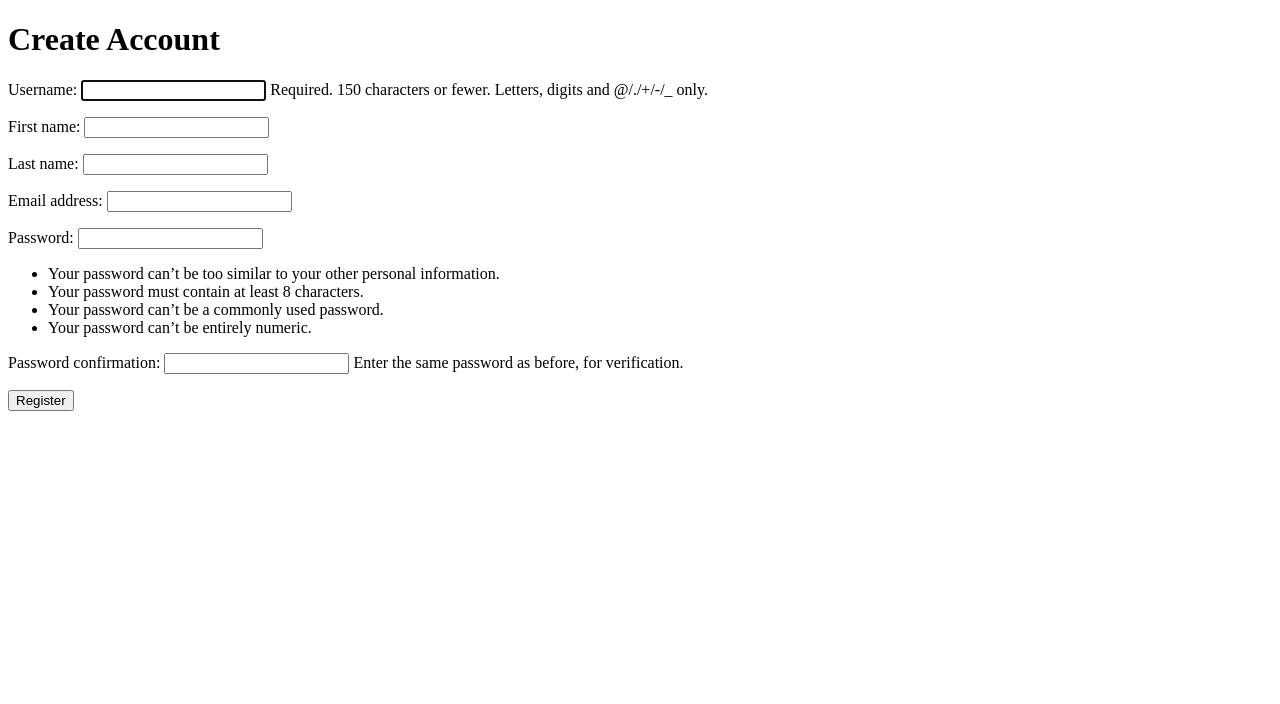
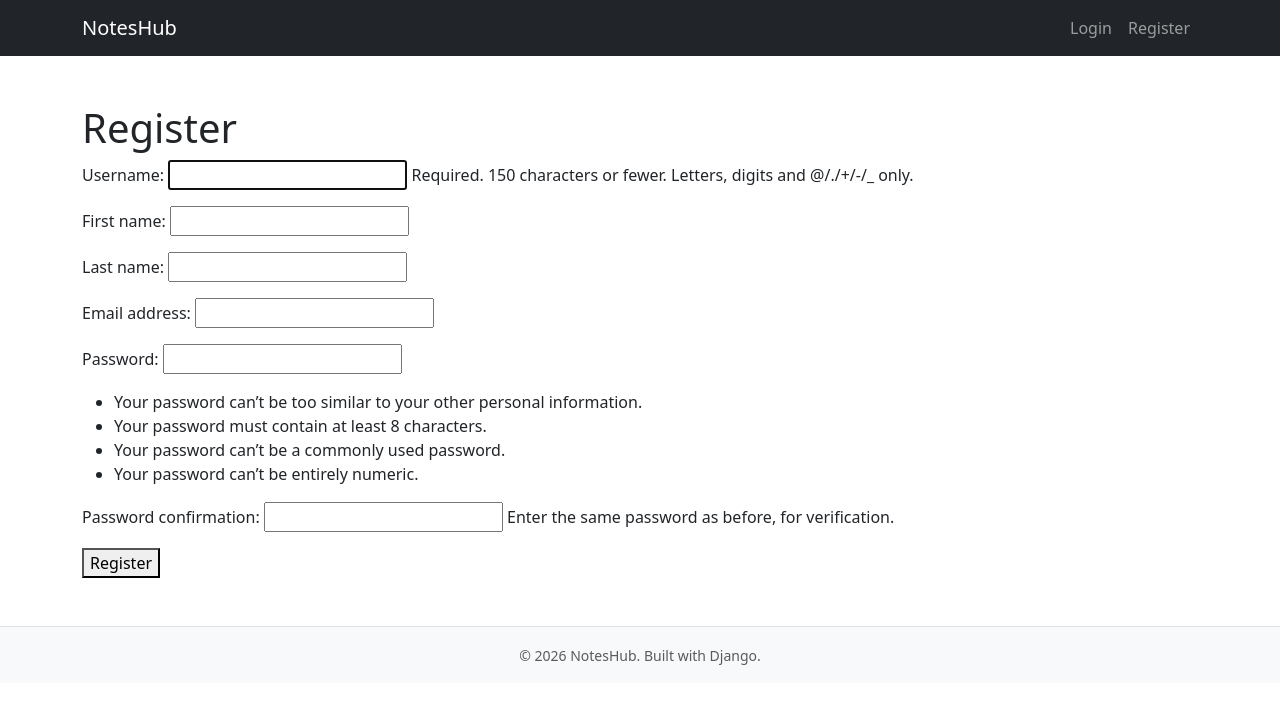
Before and after one commit to EmonJoy/Django_smallProjects, a Django app: page /accounts/register/ in a window 1280 px wide. Shown: the top 704 px of the page. Run offline with Django 5.2, Linux system fonts and the light colour scheme.

Commit message:
feat: complete reusable layout components

```diff
--- a/accounts/urls.py
+++ b/accounts/urls.py
@@ -4,4 +4,5 @@ from . import views
 
 urlpatterns = [
     path("register/", views.register, name="register"),
+    path("login/", views.login_view, name="login"),
 ]
--- a/accounts/views.py
+++ b/accounts/views.py
@@ -1,8 +1,10 @@
 from django.shortcuts import render, redirect
 from django.contrib import messages
 
+from django.contrib.auth.forms import AuthenticationForm
+from django.contrib.auth import authenticate, login
+
 from .forms import UserRegistrationForm
-
 
 def register(request):
     if request.user.is_authenticated:
@@ -19,7 +21,7 @@ def register(request):
                 "Account created successfully. Please login.",
             )
 
-            return redirect("login")
+            return redirect("register")
 
     else:
         form = UserRegistrationForm()
@@ -33,3 +35,44 @@ def register(request):
         "accounts/register.html",
         context,
     )
+
+def login_view(request):
+
+    if request.user.is_authenticated:
+        return redirect("register")
+
+    if request.method == "POST":
+
+        form = AuthenticationForm(request, data=request.POST)
+
+        if form.is_valid():
+
+            username = form.cleaned_data.get("username")
+            password = form.cleaned_data.get("password")
+
+            user = authenticate(
+                request,
+                username=username,
+                password=password,
+            )
+
+            if user is not None:
+                login(request, user)
+
+                messages.success(
+                    request,
+                    f"Welcome back, {user.username}!",
+                )
+
+                return redirect("register")
+
+    else:
+        form = AuthenticationForm()
+
+    return render(
+        request,
+        "accounts/login.html",
+        {
+            "form": form,
+        },
+    )
--- a/templates/accounts/register.html
+++ b/templates/accounts/register.html
@@ -1,22 +1,20 @@
-<!DOCTYPE html>
-<html>
-<head>
-    <title>Register</title>
-</head>
-<body>
+{% extends "base.html" %}
 
-<h1>Create Account</h1>
+{% block title %}
+Register | NotesHub
+{% endblock %}
+
+{% block content %}
+
+<h1>Register</h1>
 
 <form method="post">
     {% csrf_token %}
-
     {{ form.as_p }}
 
     <button type="submit">
         Register
     </button>
-
 </form>
 
-</body>
-</html>
+{% endblock %}
--- /dev/null
+++ b/templates/base.html
@@ -0,0 +1,28 @@
+<!DOCTYPE html>
+<html lang="en">
+<head>
+    <meta charset="UTF-8">
+    <meta name="viewport" content="width=device-width, initial-scale=1.0">
+
+    <title>{% block title %}NotesHub{% endblock %}</title>
+
+    <link href="https://cdn.jsdelivr.net/npm/bootstrap@5.3.7/dist/css/bootstrap.min.css" rel="stylesheet">
+</head>
+<body>
+
+    {% include "includes/navbar.html" %}
+
+    <div class="container mt-5">
+
+        {% include "includes/messages.html" %}
+
+        {% block content %}
+        {% endblock %}
+
+    </div>
+    {% include "includes/footer.html" %}
+
+    <script src="https://cdn.jsdelivr.net/npm/bootstrap@5.3.7/dist/js/bootstrap.bundle.min.js"></script>
+
+</body>
+</html>
--- /dev/null
+++ b/templates/includes/footer.html
@@ -0,0 +1,7 @@
+<footer class="bg-light border-top mt-5 py-3">
+    <div class="container text-center">
+        <small class="text-muted">
+            © 2026 NotesHub. Built with Django.
+        </small>
+    </div>
+</footer>
--- /dev/null
+++ b/templates/includes/messages.html
@@ -0,0 +1,14 @@
+{% if messages %}
+    {% for message in messages %}
+        <div class="alert alert-{{ message.tags }} alert-dismissible fade show" role="alert">
+            {{ message }}
+
+            <button
+                type="button"
+                class="btn-close"
+                data-bs-dismiss="alert"
+                aria-label="Close">
+            </button>
+        </div>
+    {% endfor %}
+{% endif %}
--- /dev/null
+++ b/templates/includes/navbar.html
@@ -0,0 +1,55 @@
+<nav class="navbar navbar-expand-lg navbar-dark bg-dark">
+    <div class="container">
+
+        <a class="navbar-brand" href="#">NotesHub</a>
+
+        <button
+            class="navbar-toggler"
+            type="button"
+            data-bs-toggle="collapse"
+            data-bs-target="#navbarNav"
+            aria-controls="navbarNav"
+            aria-expanded="false"
+            aria-label="Toggle navigation">
+            <span class="navbar-toggler-icon"></span>
+        </button>
+
+        <div class="collapse navbar-collapse" id="navbarNav">
+
+            <ul class="navbar-nav ms-auto">
+
+                {% if user.is_authenticated %}
+
+                    <li class="nav-item">
+                        <a class="nav-link" href="#">
+                            Dashboard
+                        </a>
+                    </li>
+
+                    <li class="nav-item">
+                        <a class="nav-link" href="#">
+                            Logout
+                        </a>
+                    </li>
+
+                {% else %}
+
+                    <li class="nav-item">
+                        <a class="nav-link" href="#">
+                            Login
+                        </a>
+                    </li>
+
+                    <li class="nav-item">
+                        <a class="nav-link" href="{% url 'register' %}">
+                            Register
+                        </a>
+                    </li>
+
+                {% endif %}
+
+            </ul>
+
+        </div>
+    </div>
+</nav>
```
